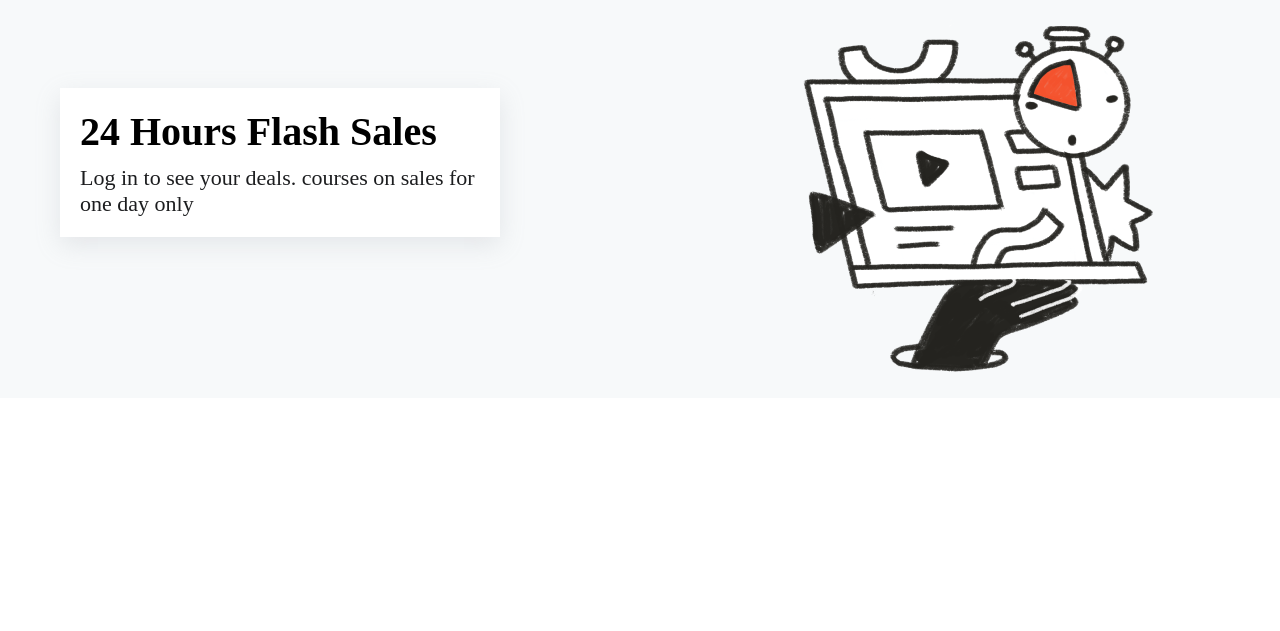
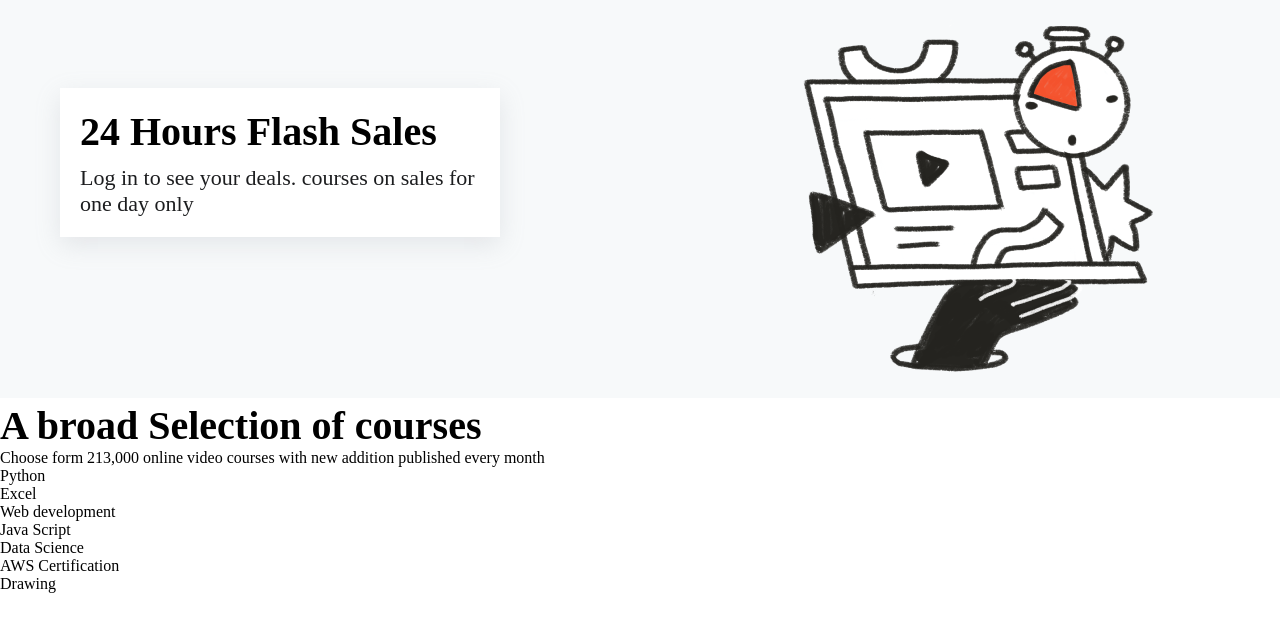
Before and after one commit to joyibeh93/Udemy-Clone, a plain HTML site: page index.html in a window 1280 px wide. Shown: the part 81-712 px from the top of the page. Drawn offline with Linux system fonts and the light colour scheme.

Commit message:
added the second section

```diff
--- a/index.html
+++ b/index.html
@@ -36,6 +36,23 @@
                 <p class="sale-course">Log in to see your deals. courses on sales for one day only</p>
             </div>
         </section>
+        <section>
+            <div>
+                <h1> A broad Selection of courses</h1>
+                <p>Choose form 213,000 online video courses with new addition published every month </p>
+                <p><ul>
+                    <li>Python</li>
+                    <li>Excel</li>
+                    <li>Web development</li>
+                    <li>Java Script</li>
+                    <li>Data Science</li>
+                    <li>AWS Certification</li>
+                    <li>Drawing</li>
+                </ul></p>
+
+            </div>
+
+        </section>
 
 
     </main>
```
